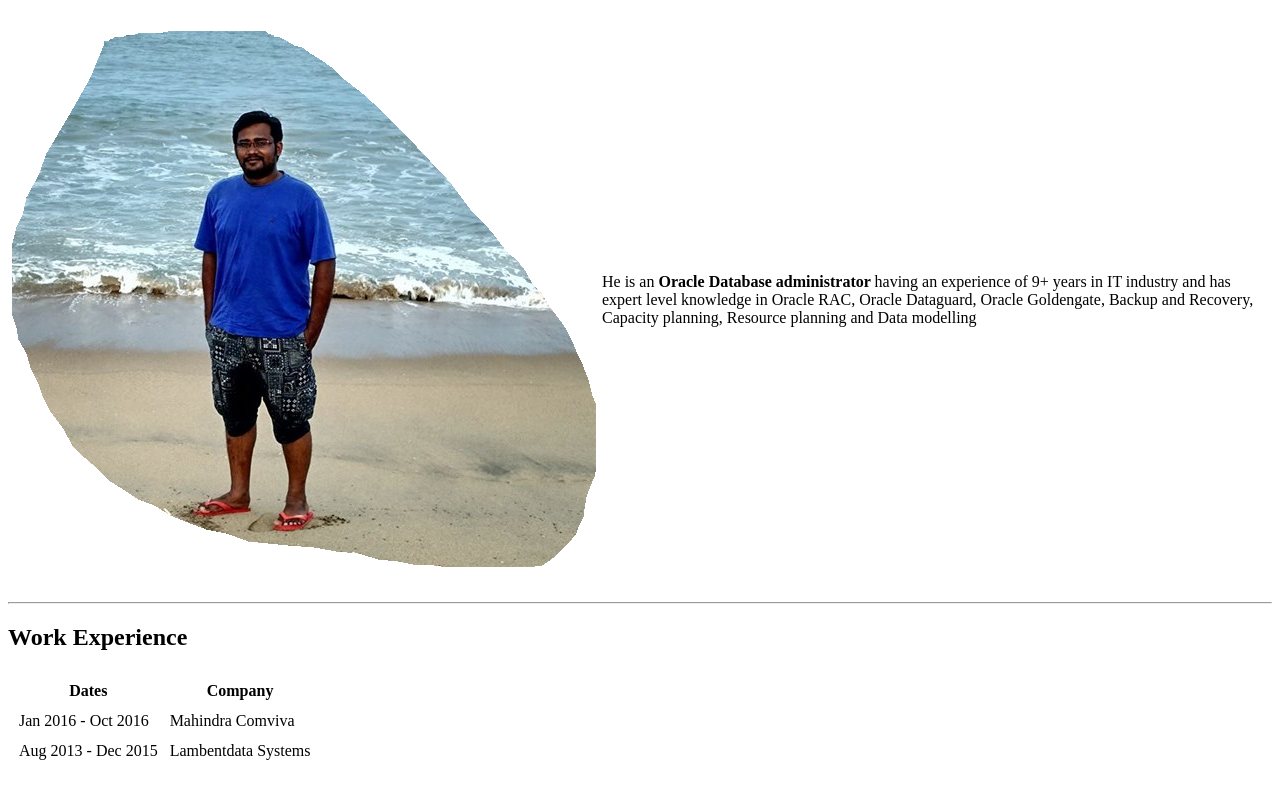
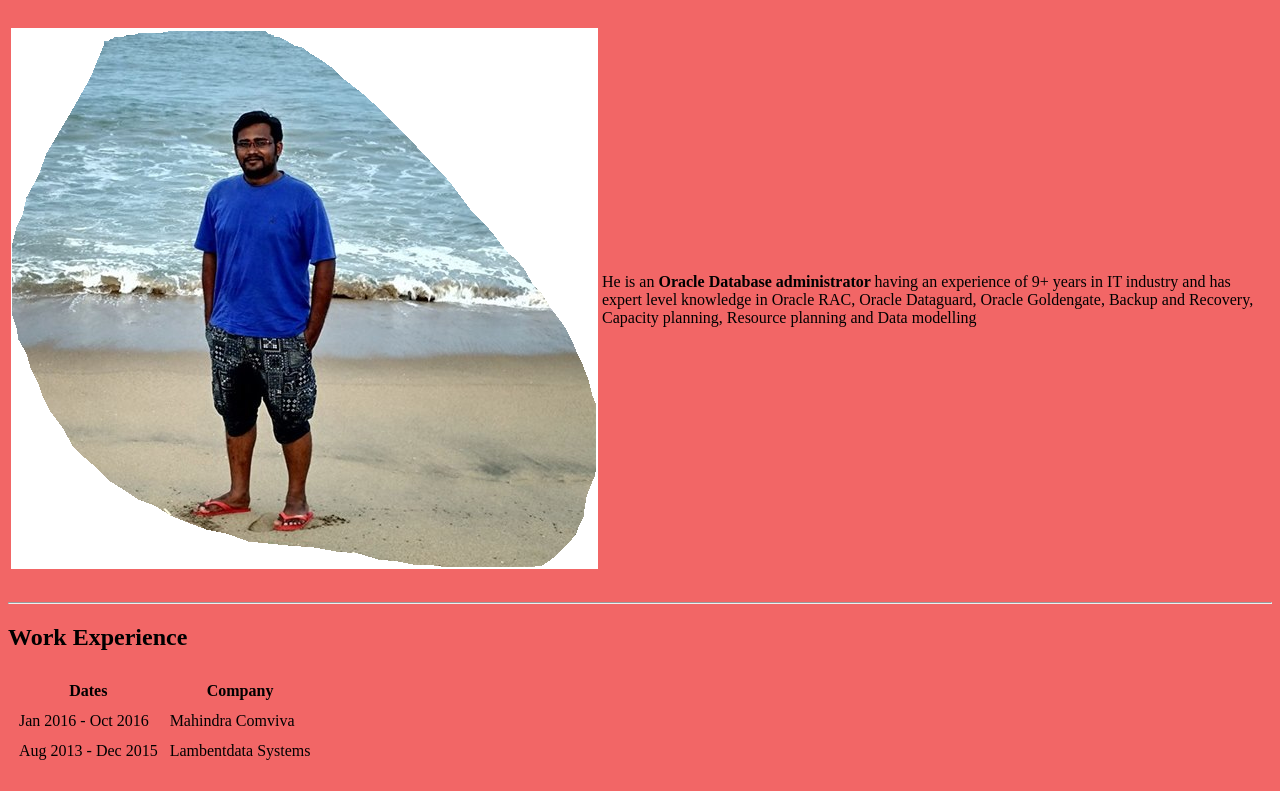
Before and after one commit to vijaymec50/cv, a plain HTML site: page index.html in a window 1280 px wide. Shown: the part 73-864 px from the top of the page. Drawn offline with Linux system fonts and the light colour scheme.

Commit message:
Update index.html

```diff
--- a/index.html
+++ b/index.html
@@ -4,7 +4,7 @@
     <meta charset="utf-8">
     <title>அ- About Vijaya Raghavan</title>
   </head>
-  <body>
+  <body style="background-color: #f26666;">
 <h1>Vijayaraghavan</h1>
 <br>
     <table>
```
